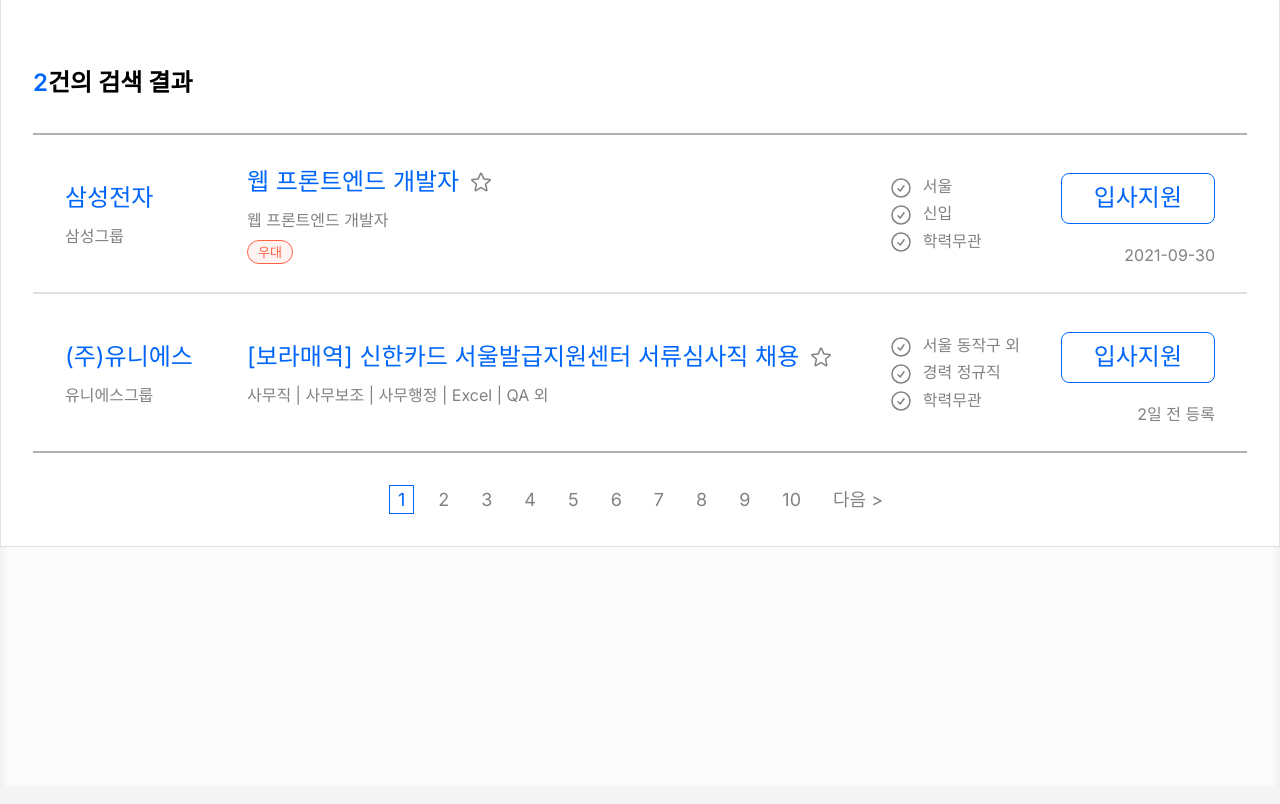
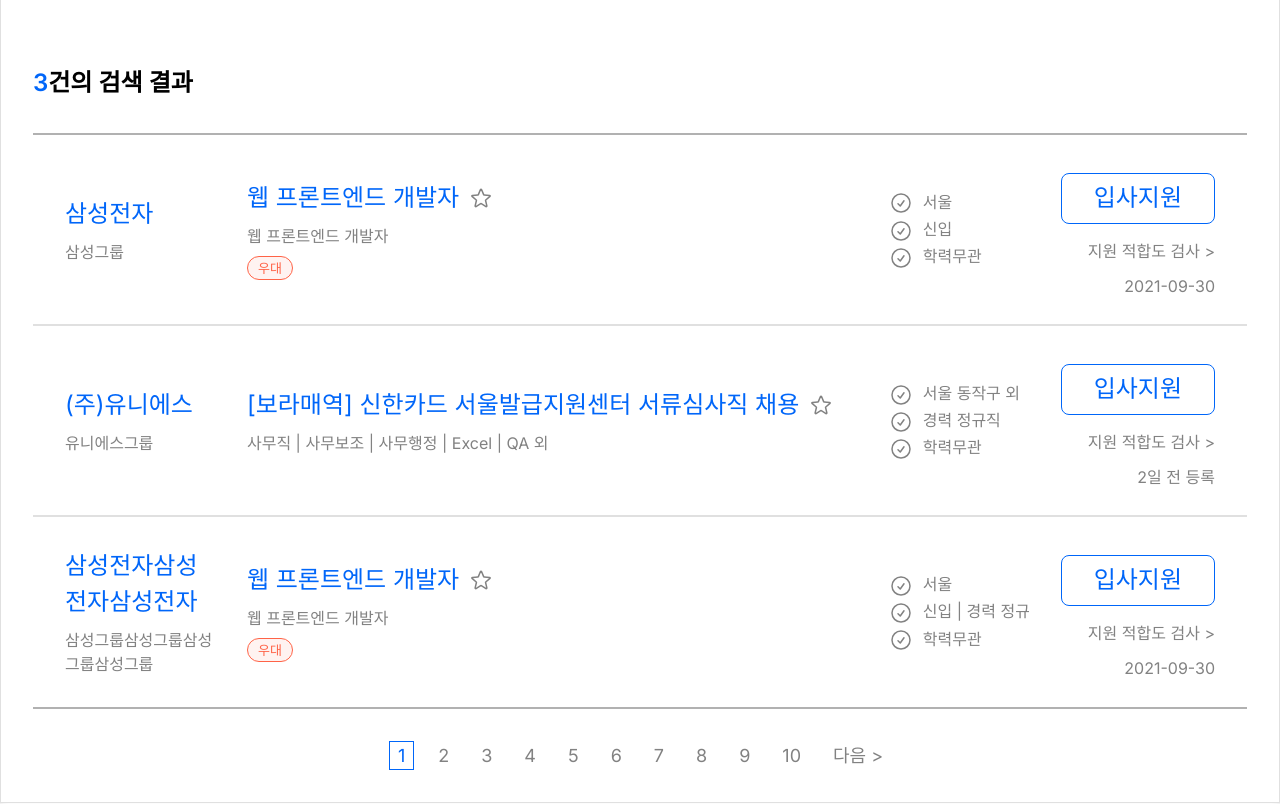
Before and after one commit to jwo1024/FineJob, a Next.js app in the folder finejob-fe/: page /recruitment-info in a window 1280 px wide. Shown: the part 780-1584 px from the top of the page. Built offline with nearby package versions, Linux system fonts and the light colour scheme; no server answers.

Commit message:
[feat] 채용정보 페이지 지원도 적합도 검사 추가 & companyRecruitmentId 추가

```diff
--- a/finejob-fe/src/containers/job-application-suitability/JobApplicationSuitability.tsx
+++ b/finejob-fe/src/containers/job-application-suitability/JobApplicationSuitability.tsx
@@ -9,7 +9,8 @@
 const SuitabilityChart = dynamic(() => import("./SuitabilityChart"), {
   ssr: false,
 });
-import { useState } from "react";
+import { useState, useEffect } from "react";
+import { useSearchParams } from "next/navigation";
 
 export interface ICareerData {
   companyName: string; // 회사명
@@ -51,10 +52,21 @@
     skillData?: number;
   } | null>(null);
 
+  const [companyRecruitmentId, setCompanyRecruitmentId] = useState<
+    number | null
+  >(null);
+  const searchParam = useSearchParams();
+
+  useEffect(() => {
+    const param = searchParam.get("companyRecruitmentId");
+    console.log(param);
+    setCompanyRecruitmentId(param ? Number(param) : null);
+  }, []);
+
   const handleSubmit = () => {
-
     // TODO : BE api 연결
     const requestData = {
+      companyRecruitmentId, // TODO id 추가
       careerData,
       educationData,
       certificateData,
@@ -94,6 +106,8 @@
   return (
     <section className={styles.mainSection}>
       <h3>지원 적합도</h3>
+
+      {companyRecruitmentId ? undefined : <p>companyRecruitmentId 존재하지 않음</p>}
       {chartData ? (
         <div>
           <SuitabilityChart
@@ -106,10 +120,10 @@
           />
           <ChartCaption
             width={1100}
-            careerStatus={undefined}
-            educationStatus={undefined}
-            certificateStatus={85}
-            skillStatus={70}
+            careerStatus={chartData?.careerData}
+            educationStatus={chartData?.educationData}
+            certificateStatus={chartData?.certificateData}
+            skillStatus={chartData?.skillData}
           />
         </div>
       ) : undefined}
--- a/finejob-fe/src/containers/recruitment-info/JobSearch.tsx
+++ b/finejob-fe/src/containers/recruitment-info/JobSearch.tsx
@@ -5,6 +5,7 @@
 
 export interface ISearchResult {
   // 임시타입
+  companyRecruitmentId: number; // TODO id 추가
   companyName?: string;
   companyGroup?: string;
   jobTitle?: string;
@@ -18,6 +19,7 @@
 
 const dummyData: ISearchResult[] = [
   {
+    companyRecruitmentId: 1,
     companyName: "삼성전자",
     companyGroup: "삼성그룹",
     jobTitle: "웹 프론트엔드 개발자",
@@ -29,6 +31,7 @@
     tag: "우대",
   },
   {
+    companyRecruitmentId: 1,
     companyName: "(주)유니에스",
     companyGroup: "유니에스그룹",
     jobTitle: `[보라매역] 신한카드 서울발급지원센터 서류심사직 채용`,
@@ -37,6 +40,18 @@
     career: "경력 정규직",
     education: "학력무관",
     date: "2일 전 등록",
+  },
+  {
+    companyRecruitmentId: 1,
+    companyName: "삼성전자삼성전자삼성전자",
+    companyGroup: "삼성그룹삼성그룹삼성그룹삼성그룹",
+    jobTitle: "웹 프론트엔드 개발자",
+    jobTag: "웹 프론트엔드 개발자",
+    region: "서울",
+    career: "신입 | 경력 정규직",
+    education: "학력무관",
+    date: "2021-09-30",
+    tag: "우대",
   },
 ];
 
--- a/finejob-fe/src/containers/recruitment-info/JobSearchFilter.tsx
+++ b/finejob-fe/src/containers/recruitment-info/JobSearchFilter.tsx
@@ -49,8 +49,6 @@
     });
   };
   function searchHandler() {
-    // console.log(selectedData);
-    // 이 부분 에서 데이터 보내기
     // TODO BE api 연결
     fetch(`http://localhost:8080/api/selectCompany`, {
       method: "POST",
@@ -63,6 +61,7 @@
       .then((data) => {
         const resultData = data.map((item: any) => {
           // 결과 데이터 형식에 맞게 수정
+          item.companyRecruitmentId = item.companyRecruitmentId; // TODO id 추가
           item.companyName = item.companyName;
           item.companyGroup = item.companyGroup;
           item.jobTitle = item.jobTitle;
--- a/finejob-fe/src/containers/recruitment-info/JobSearchResult.tsx
+++ b/finejob-fe/src/containers/recruitment-info/JobSearchResult.tsx
@@ -1,6 +1,7 @@
 import { IconStar, IconCircleCheck } from "@/components/Icons";
 import styles from "@/styles/JobSearchResult.module.scss";
 import { ISearchResult } from "./JobSearch";
+import Link from "next/link";
 
 export default function JobSearchResult({
   searchResultList,
@@ -69,6 +70,10 @@
       </section>
       <section>
         <button>입사지원</button>
+        <Link
+          href={`/job-application-suitability?companyRecruitmentId=${cardData.companyRecruitmentId}`}
+        >{`지원 적합도 검사 >`}</Link>{" "}
+        {/* 버튼 추가 쿼리로 넘김 */}
         <div>{`${cardData.date ? cardData.date : "date"}`}</div>
       </section>
     </li>
--- a/finejob-fe/src/styles/Header.module.scss
+++ b/finejob-fe/src/styles/Header.module.scss
@@ -27,7 +27,8 @@
     display: flex;
     align-items: center;
     justify-items: center;
-    width: 210px;
+    min-width: 210px;
+    width: fit-content;
     span,
     a {
       font-size: 14px;
--- a/finejob-fe/src/styles/JobSearchResult.module.scss
+++ b/finejob-fe/src/styles/JobSearchResult.module.scss
@@ -48,13 +48,17 @@
     display: grid;
     grid-template-columns: 1fr 4fr 1fr 1fr;
     align-items: center;
-    height: 160px;
+    min-height: 160px;
+    max-height: fit-content;
     padding: 24px 32px;
     border: 1px solid $borderGray;
     border-right: none;
     border-left: none;
     color: $fontGray;
     gap: 32px;
+    // white-space: nowrap;
+    // overflow: hidden;
+    // text-overflow: ellipsis;
 
     &:hover {
       // cursor: pointer;
@@ -72,6 +76,8 @@
     }
     h5 {
       font-size: x-large;
+      // font-size: 1rem;
+      // font-size: 100%;
       margin-bottom: 8px;
       color: $activeTextBlue;
       display: flex;
@@ -101,7 +107,9 @@
       line-height: 1.7;
       display: flex;
       flex-direction: column;
-      button {
+      button,
+      a {
+        &:first-child {
           width: auto;
           font-size: x-large;
           border: 1px solid $activeTextBlue;
@@ -111,8 +119,21 @@
           margin-top: 14px;
           white-space: nowrap;
         }
+        &:nth-child(2) {
+          width: auto;
+          font-size: medium;
+          // border: 1px solid $borderGray;
+          color: $fontGray;
+          border-radius: 8px;
+          color: $fontGray;
+          margin-top: 14px;
+          white-space: nowrap;
+          align-self: flex-end;
+        }
+      }
       div {
-        margin-top: 18px;
+        margin-top: 8px;
+        align-self: flex-end;
       }
     }
   }
```
Lines whose indentation alone changed are shown as unchanged.
